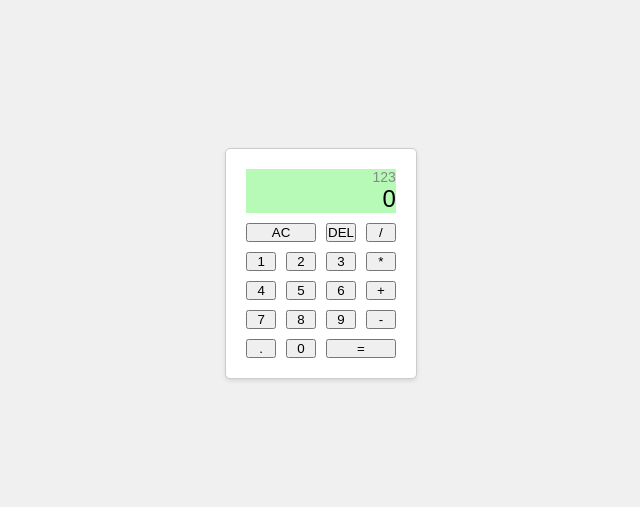
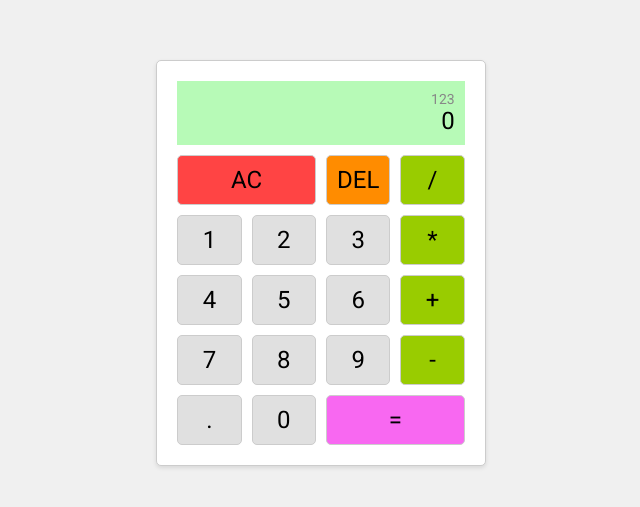
Before and after one commit to MAsecurity/Calculator, a plain HTML site: page index.html in a window 1280 px wide. Shown: the part 137-644 px from the top of the page, without its empty margins (319-959 px from the left). Drawn offline with Linux system fonts and the light colour scheme.

Commit message:
Finish styling the calculator

```diff
--- a/index.html
+++ b/index.html
@@ -10,8 +10,8 @@
 <body>
   <div class="calculator">
     <div class="output">
-      <div class="previousOutput">123</div>
-      <div class="currentOutput">0</div>
+      <div data-previous-operand class="previousOutput">123</div>
+      <div data-current-operand class="currentOutput">0</div>
     </div>
     <button data-all-clear class="span-two">AC</button>
     <button data-delete>DEL</button>
--- a/style.css
+++ b/style.css
@@ -1,7 +1,9 @@
+@import url('https://fonts.googleapis.com/css2?family=Roboto:wght@400;500;700&display=swap');
+
 *{
   margin: 0;
   padding: 0;
-  font-family: 'Poppins', sans-serif;
+  font-family: Roboto, sans-serif;
   box-sizing: border-box;
 }
 
@@ -29,7 +31,11 @@ body {
   display: flex;
   flex-direction: column;
   align-items: flex-end;
+  justify-content: space-around;
+  padding: 10px;
   background-color: rgb(183, 250, 183);
+  word-wrap: break-word;
+  word-break: break-all;
 }
 
 .previousOutput {
@@ -41,6 +47,39 @@ body {
   font-size: 24px;
 }
 
+button {
+  font-size: 24px;
+  padding: 10px;
+  background-color: #e0e0e0;
+  border: 1px solid #ccc;
+  border-radius: 5px;
+  cursor: pointer;
+}
+
+button:hover {
+  opacity: 0.8;
+}
+button:active {
+  opacity: 0.5;
+}
+
 .span-two {
   grid-column: span 2;
 }
+
+[data-all-clear] {
+  background-color: #ff4444;
+}
+
+[data-delete] {
+  background-color: #ff8c00;
+}
+
+[data-operation] {
+  background-color: #99cc00;
+}
+
+[data-equals] {
+  background-color: #f868f1;
+
+}
```
